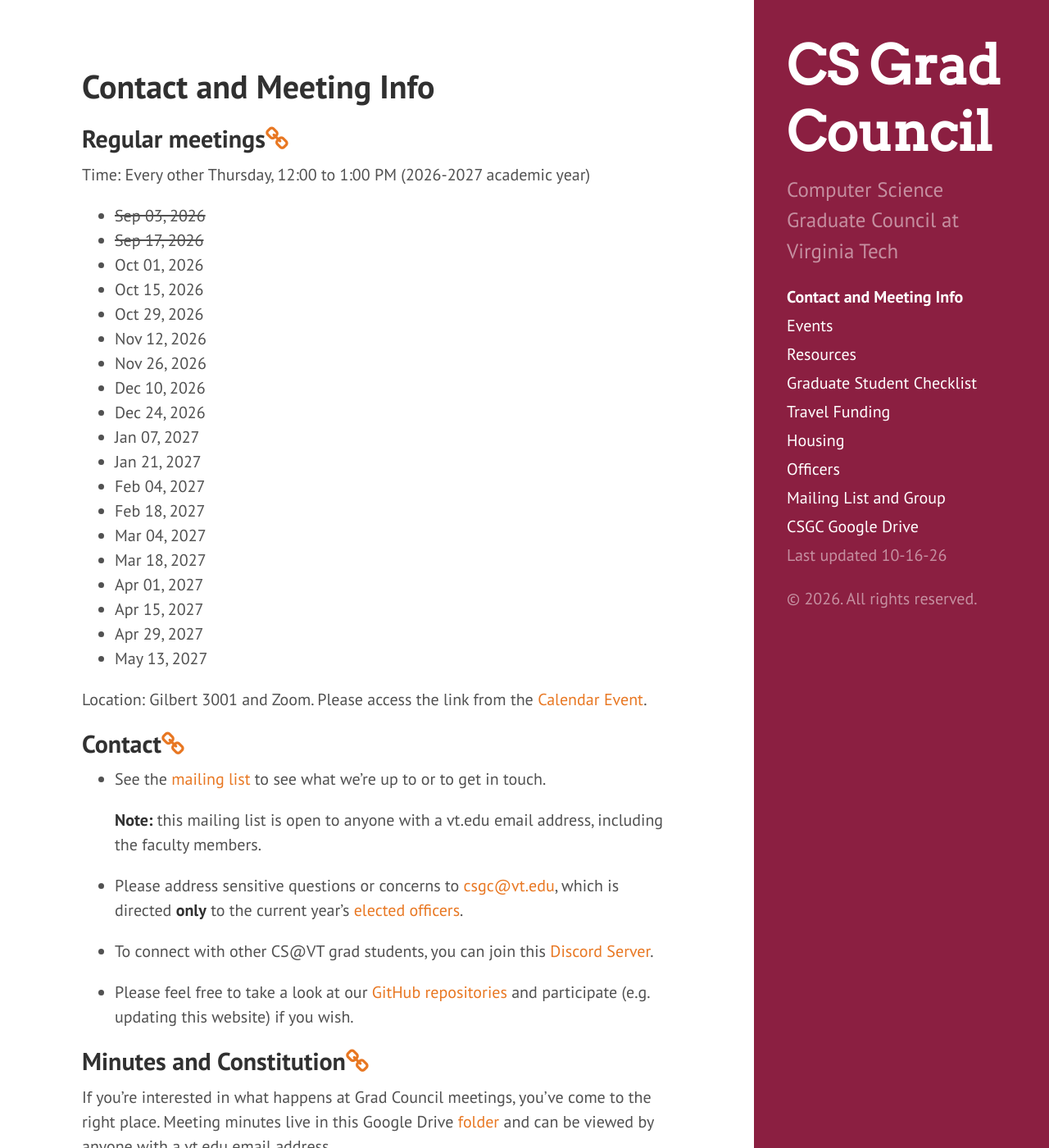
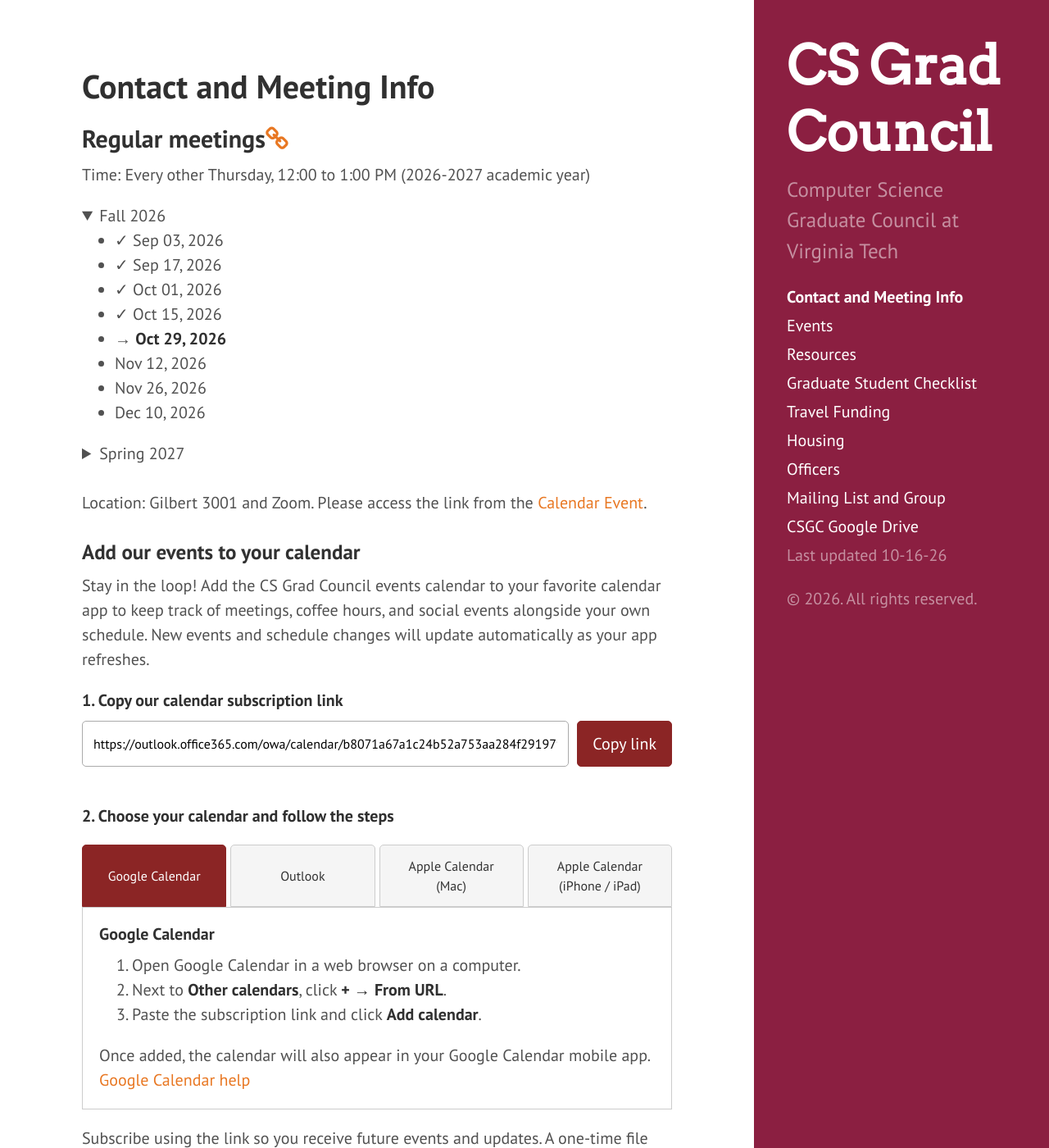
Before and after one commit to CSGraduateCouncil-VirginiaTech/csgc-website, a Jekyll site: the page built from meetings.md, in a window 1280 px wide and 1400 px high. Shown: the whole window at 82% size. Built offline with Jekyll 4.4.1, drawn with Linux system fonts in a browser that asks for light colours; some of the changed text lies outside the part shown.

Commit message:
Organize events and meetings pages (#264)
* organize meetings page

* organize and update events page

* update resources page

* add events subscription calendar and guide

```diff
--- /dev/null
+++ b/_includes/events-calendar.md
@@ -0,0 +1,61 @@
+### Add our events to your calendar
+
+Stay in the loop! Add the CS Grad Council events calendar to your favorite calendar app to keep track of meetings, coffee hours, and social events alongside your own schedule. New events and schedule changes will update automatically as your app refreshes.
+
+<link rel="stylesheet" href="{{ '/assets/css/events-calendar.css' | relative_url }}">
+<script src="{{ '/assets/js/events-calendar.js' | relative_url }}" defer></script>
+
+<div class="events-calendar" data-events-calendar>
+  <label for="calendar-subscription-url"><strong>1. Copy our calendar subscription link</strong></label>
+  <div class="calendar-copy-row">
+    <input id="calendar-subscription-url" type="text" readonly aria-label="CS Grad Council calendar subscription URL" value="https://outlook.office365.com/owa/calendar/b8071a67a1c24b52a753aa284f291979@vt.edu/717f20ee3f524f04a19da13090be229f14179372062621915594/calendar.ics">
+    <button type="button" data-copy-calendar>Copy link</button>
+  </div>
+  <p class="calendar-copy-status" role="status" aria-live="polite"></p>
+  <p><strong>2. Choose your calendar and follow the steps</strong></p>
+  <div class="calendar-tabs" role="tablist" aria-label="Choose your calendar app" hidden>
+    <button type="button" id="calendar-tab-google" role="tab" aria-selected="true" aria-controls="calendar-panel-google" tabindex="0">Google Calendar</button>
+    <button type="button" id="calendar-tab-outlook" role="tab" aria-selected="false" aria-controls="calendar-panel-outlook" tabindex="-1">Outlook</button>
+    <button type="button" id="calendar-tab-mac" role="tab" aria-selected="false" aria-controls="calendar-panel-mac" tabindex="-1">Apple Calendar<br>(Mac)</button>
+    <button type="button" id="calendar-tab-ios" role="tab" aria-selected="false" aria-controls="calendar-panel-ios" tabindex="-1">Apple Calendar<br>(iPhone / iPad)</button>
+  </div>
+  <div class="calendar-panel" id="calendar-panel-google" role="tabpanel" aria-labelledby="calendar-tab-google" tabindex="0">
+    <h4>Google Calendar</h4>
+    <ol>
+      <li>Open Google Calendar in a web browser on a computer.</li>
+      <li>Next to <strong>Other calendars</strong>, click <strong>+ → From URL</strong>.</li>
+      <li>Paste the subscription link and click <strong>Add calendar</strong>.</li>
+    </ol>
+    <p>Once added, the calendar will also appear in your Google Calendar mobile app. <a href="https://support.google.com/calendar/answer/37100?hl=en">Google Calendar help</a></p>
+  </div>
+  <div class="calendar-panel" id="calendar-panel-outlook" role="tabpanel" aria-labelledby="calendar-tab-outlook" tabindex="0">
+    <h4>Outlook on the web</h4>
+    <ol>
+      <li>Open Calendar in Outlook on the web.</li>
+      <li>Choose <strong>Add calendar → Subscribe from web</strong>.</li>
+      <li>Paste the subscription link, name it <strong>CS Grad Council</strong>, and click <strong>Import</strong>.</li>
+    </ol>
+    <p><a href="https://support.microsoft.com/en-us/outlook/import-or-subscribe-to-a-calendar-in-outlook-com-or-outlook-on-the-web">Outlook help</a></p>
+  </div>
+  <div class="calendar-panel" id="calendar-panel-mac" role="tabpanel" aria-labelledby="calendar-tab-mac" tabindex="0">
+    <h4>Apple Calendar on Mac</h4>
+    <ol>
+      <li>Open Calendar and choose <strong>File → New Calendar Subscription</strong>.</li>
+      <li>Paste the subscription link and click <strong>Subscribe</strong>.</li>
+      <li>Name it <strong>CS Grad Council</strong>, choose an auto-refresh interval, and click <strong>OK</strong>.</li>
+    </ol>
+    <p><a href="https://support.apple.com/en-us/102301">Apple Calendar help</a></p>
+  </div>
+  <div class="calendar-panel" id="calendar-panel-ios" role="tabpanel" aria-labelledby="calendar-tab-ios" tabindex="0">
+    <h4>Apple Calendar on iPhone or iPad</h4>
+    <ol>
+      <li>Open Calendar and tap <strong>Calendars → Add Calendar → Add Subscription Calendar</strong>.</li>
+      <li>Paste the subscription link and tap <strong>Find</strong> (or <strong>Subscribe</strong> on older versions).</li>
+      <li>Name it <strong>CS Grad Council</strong> and follow the prompts to save it.</li>
+    </ol>
+    <p><a href="https://support.apple.com/en-us/102301">Apple Calendar help</a></p>
+  </div>
+  <noscript><p>Select and copy the link above, then follow the instructions for your calendar below.</p></noscript>
+</div>
+
+Subscribe using the link so you receive future events and updates. A one-time file import won't stay in sync. Changes may take time to appear as your calendar app refreshes.
--- a/_layouts/default.html
+++ b/_layouts/default.html
@@ -11,5 +11,6 @@
       {{ content }}
     </div>
 
+    <script src="{{ '/assets/js/external-links.js' | relative_url }}" data-site-url="{{ site.url | escape }}" defer></script>
   </body>
 </html>
--- /dev/null
+++ b/assets/css/events-calendar.css
@@ -0,0 +1,14 @@
+.events-calendar { margin: 1rem 0; }
+.calendar-copy-row { display: flex; gap: .5rem; margin-top: .5rem; }
+.calendar-copy-row input { flex: 1; min-width: 0; padding: .65rem; border: 1px solid #aaa; border-radius: .25rem; font: inherit; font-size: .8rem; }
+.events-calendar button { cursor: pointer; font: inherit; }
+.calendar-copy-row button { padding: .6rem .9rem; border: 1px solid #8b2525; border-radius: .25rem; background: #8b2525; color: white; white-space: nowrap; }
+.calendar-copy-status { min-height: 1.5em; margin: .25rem 0 .75rem; font-size: .85rem; }
+.calendar-tabs { display: grid; grid-template-columns: repeat(4, minmax(0, 1fr)); gap: .25rem; }
+.calendar-tabs[hidden], .calendar-panel[hidden] { display: none; }
+.calendar-tabs button { padding: .65rem .3rem; border: 1px solid #ccc; border-radius: .25rem .25rem 0 0; background: #f5f5f5; color: #333; font-size: .8rem; overflow-wrap: anywhere; }
+.calendar-tabs button[aria-selected="true"] { background: #8b2525; border-color: #8b2525; color: white; }
+.calendar-panel { padding: 1rem; border: 1px solid #ccc; }
+.calendar-panel h4 { margin-top: 0; }
+.calendar-panel p:last-child { margin-bottom: 0; }
+.events-calendar button:focus-visible, .events-calendar input:focus-visible, .calendar-panel:focus-visible { outline: 3px solid #2684c6; outline-offset: 2px; }
--- /dev/null
+++ b/assets/js/events-calendar.js
@@ -0,0 +1,46 @@
+document.querySelectorAll('[data-events-calendar]').forEach(function (calendar) {
+  var input = calendar.querySelector('input');
+  var copyButton = calendar.querySelector('[data-copy-calendar]');
+  var status = calendar.querySelector('[role="status"]');
+  input.addEventListener('click', function () { input.select(); });
+  copyButton.addEventListener('click', async function () {
+    try {
+      if (!navigator.clipboard || !window.isSecureContext) throw new Error('Clipboard unavailable');
+      await navigator.clipboard.writeText(input.value);
+      status.textContent = 'Link copied! Choose your calendar below and paste it there.';
+      copyButton.textContent = 'Copied!';
+    } catch (error) {
+      input.focus();
+      input.select();
+      status.textContent = 'Link selected. Copy it with Ctrl+C, Command+C, or your device’s Copy option.';
+      copyButton.textContent = 'Copy link';
+    }
+  });
+
+  var tablist = calendar.querySelector('[role="tablist"]');
+  var tabs = Array.from(tablist.querySelectorAll('[role="tab"]'));
+  function activate(index, focus) {
+    tabs.forEach(function (tab, i) {
+      tab.setAttribute('aria-selected', String(i === index));
+      tab.tabIndex = i === index ? 0 : -1;
+      calendar.querySelector('#' + tab.getAttribute('aria-controls')).hidden = i !== index;
+    });
+    if (focus) tabs[index].focus();
+  }
+  tabs.forEach(function (tab, index) {
+    tab.addEventListener('click', function () { activate(index, false); });
+    tab.addEventListener('keydown', function (event) {
+      var next;
+      if (event.key === 'ArrowRight') next = (index + 1) % tabs.length;
+      if (event.key === 'ArrowLeft') next = (index + tabs.length - 1) % tabs.length;
+      if (event.key === 'Home') next = 0;
+      if (event.key === 'End') next = tabs.length - 1;
+      if (next !== undefined) {
+        event.preventDefault();
+        activate(next, true);
+      }
+    });
+  });
+  activate(0, false);
+  tablist.hidden = false;
+});
--- /dev/null
+++ b/assets/js/external-links.js
@@ -0,0 +1,18 @@
+(function () {
+  var siteUrl = document.currentScript.dataset.siteUrl;
+  var internalHosts = new Set([window.location.hostname]);
+  if (siteUrl) internalHosts.add(new URL(siteUrl, window.location.href).hostname);
+
+  document.querySelectorAll('a[href]').forEach(function (link) {
+    var url;
+    try {
+      url = new URL(link.getAttribute('href'), window.location.href);
+    } catch (error) {
+      return;
+    }
+    if ((url.protocol === 'http:' || url.protocol === 'https:') && !internalHosts.has(url.hostname)) {
+      link.target = '_blank';
+      link.relList.add('noopener', 'noreferrer');
+    }
+  });
+})();
--- a/meetings.md
+++ b/meetings.md
@@ -6,17 +6,24 @@
 
 ## <a name="Regularmeetings"></a>Regular meetings<a href="#Regularmeetings"><i class="fa fa-link" aria-hidden="true"></i></a>
 Time: Every other Thursday, 12:00 to 1:00 PM (2026-2027 academic year)
-* ~~Sep 03, 2026~~
-* ~~Sep 17, 2026~~
-* Oct 01, 2026
-* Oct 15, 2026
-* Oct 29, 2026
+
+<details open markdown="1">
+<summary>Fall 2026</summary>
+
+* ✓ Sep 03, 2026
+* ✓ Sep 17, 2026
+* ✓ Oct 01, 2026
+* ✓ Oct 15, 2026
+* → **Oct 29, 2026**
 * Nov 12, 2026
 * Nov 26, 2026
 * Dec 10, 2026
-* Dec 24, 2026
-* Jan 07, 2027
-* Jan 21, 2027
+
+</details>
+
+<details markdown="1">
+<summary>Spring 2027</summary>
+
 * Feb 04, 2027
 * Feb 18, 2027
 * Mar 04, 2027
@@ -26,7 +33,11 @@
 * Apr 29, 2027
 * May 13, 2027
 
+</details>
+<br>
 Location: Gilbert 3001 and Zoom. Please access the link from the [Calendar Event](https://outlook.office365.com/owa/calendar/b8071a67a1c24b52a753aa284f291979@vt.edu/717f20ee3f524f04a19da13090be229f14179372062621915594/calendar.html).
+
+{% include events-calendar.md %}
 
 ## <a name="Contact"></a>Contact<a href="#Contact"><i class="fa fa-link" aria-hidden="true"></i></a>
 * See the [mailing list](https://groups.google.com/a/vt.edu/forum/#!forum/csgc-g) to see what we're up to or to get in touch.
```
Also changed, not shown: events.md (+25 -12 lines), past-events.md (+12 -0 lines), resources.md (+3 -0 lines).
